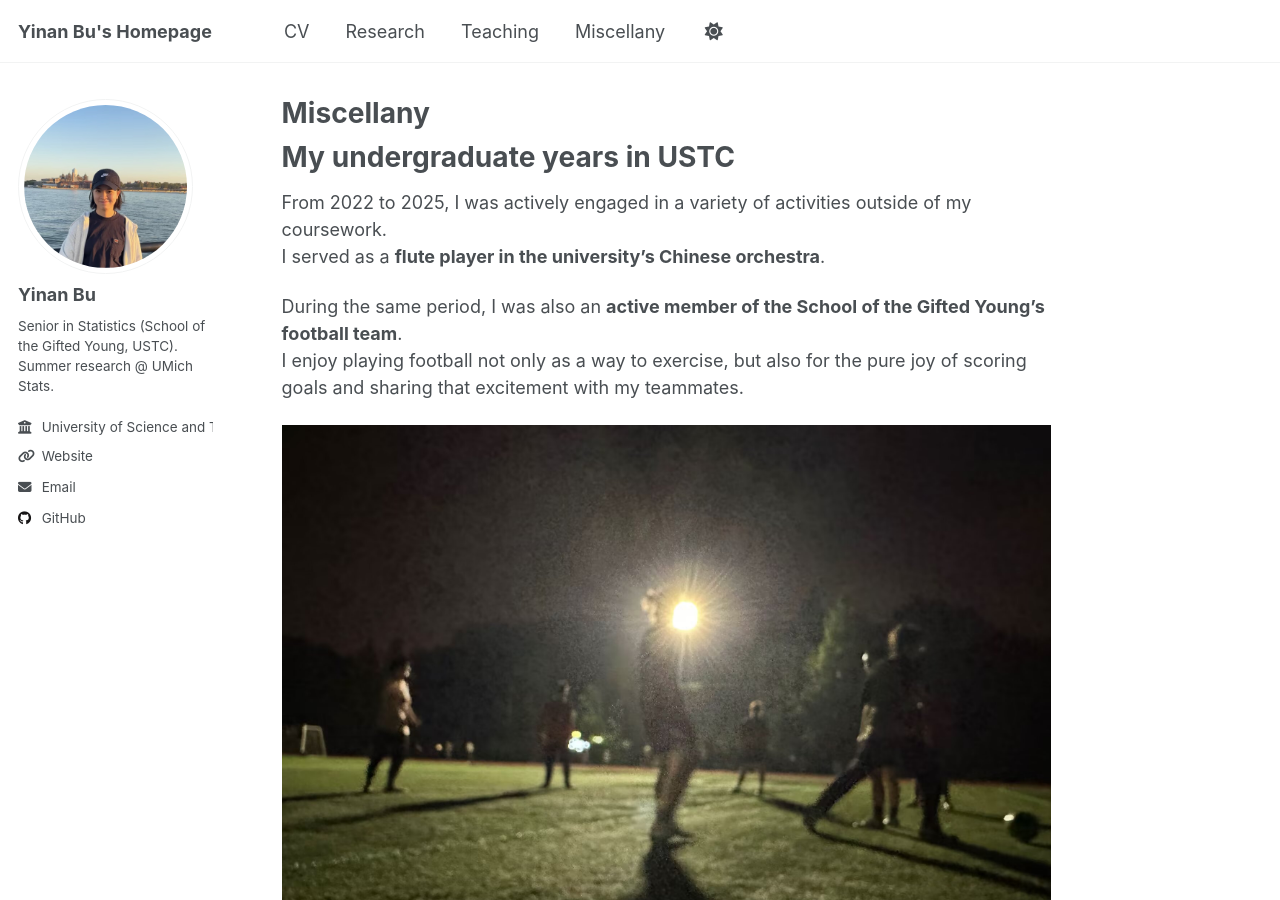
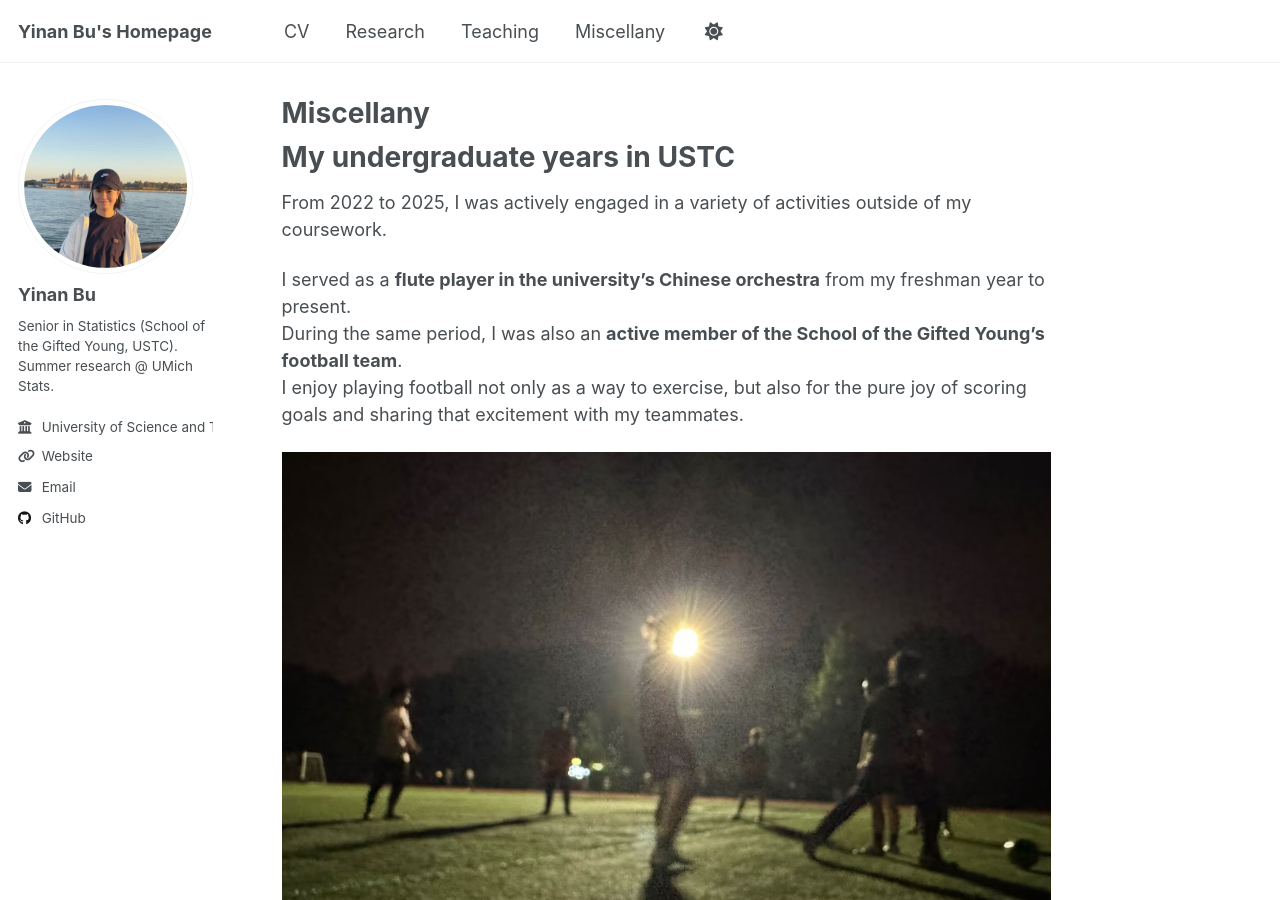
Before and after one commit to yinanbu/yinanbu.github.io, a Jekyll site: the page built from _pages/misc.md, in a window 1280 px wide and 900 px high. Built offline with Jekyll 4.4.1, drawn with Linux system fonts in a browser that asks for light colours; a script that is not in the unit is left out.

Commit message:
Update misc.md

```diff
--- a/_pages/misc.md
+++ b/_pages/misc.md
@@ -11,8 +11,8 @@ My undergraduate years in USTC
 ======
 
 From 2022 to 2025, I was actively engaged in a variety of activities outside of my coursework.
-I served as a **flute player in the university’s Chinese orchestra**.
 
+I served as a **flute player in the university’s Chinese orchestra** from my freshman year to present.
 During the same period, I was also an **active member of the School of the Gifted Young’s football team**.
 I enjoy playing football not only as a way to exercise, but also for the pure joy of scoring goals and sharing that excitement with my teammates.
 
```
